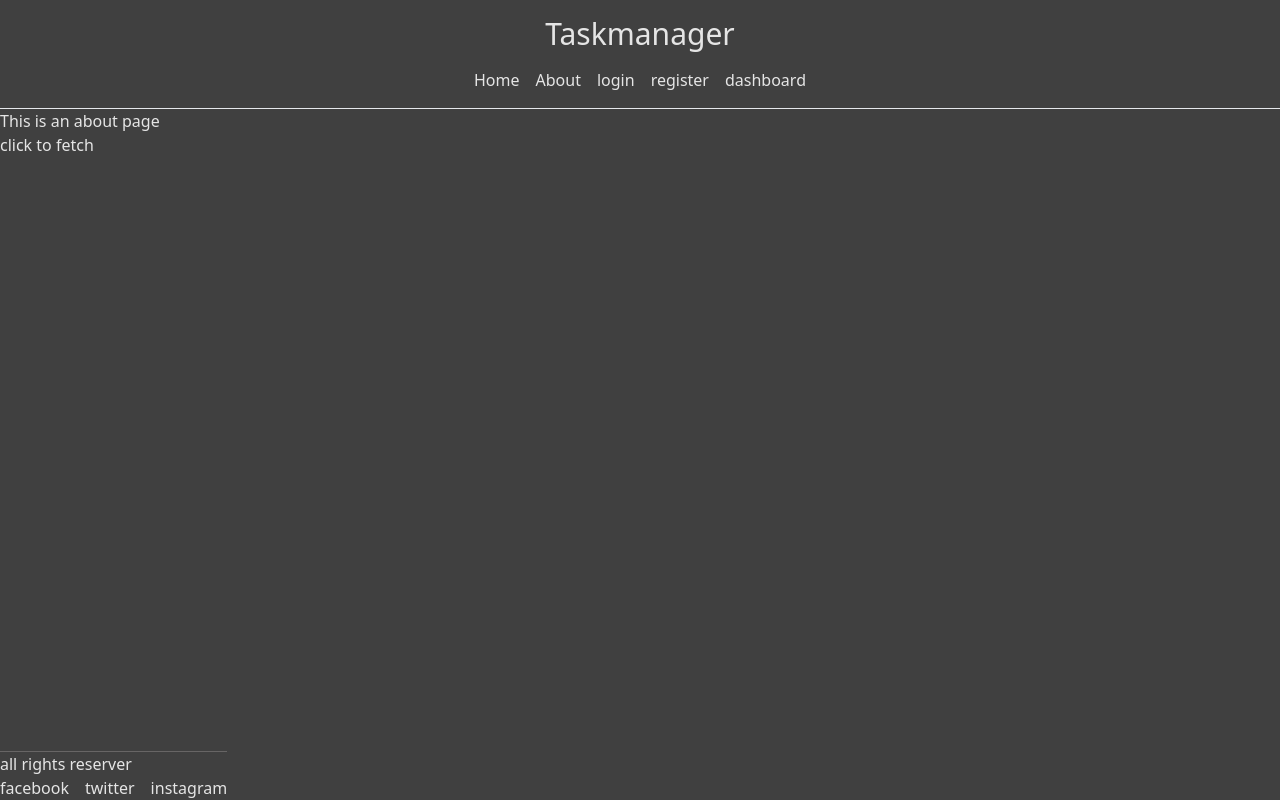
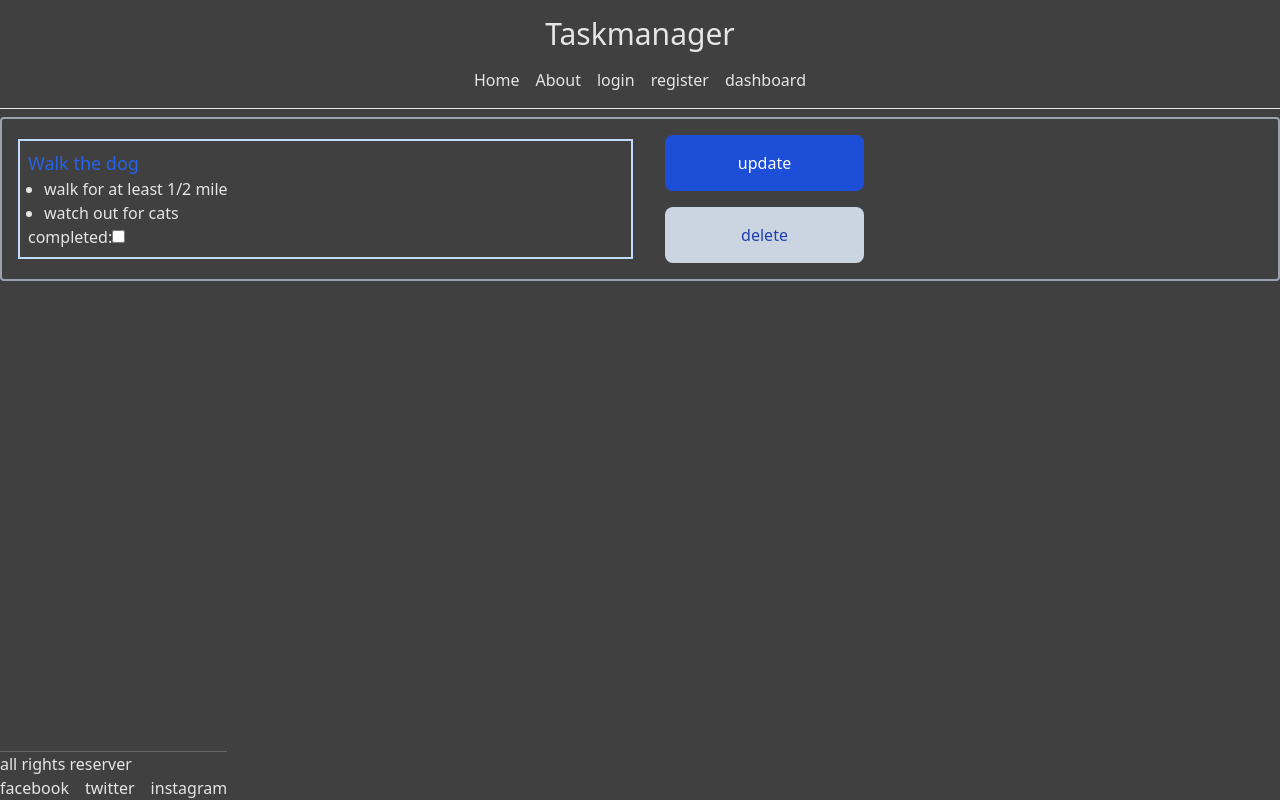
Before and after one commit to blbarr01/taskmanger-RestfulAPI, a Vue app in the folder client/: page /about in a window 1280 px wide. Built offline with nearby package versions, Linux system fonts and the light colour scheme.

Commit message:
refractors props as a single object

```diff
--- a/client/src/components/task.vue
+++ b/client/src/components/task.vue
@@ -1,21 +1,31 @@
 <template>
-    <li class="border-2 rounded border-gray-400 my-2 p-4 flex flex-row">
-        <div class="info container m-auto">
-            <h4 class="text-lg text-blue-600" >{{ props.title }}</h4>
-            <ul v-if="notes" class="ml-4 list-disc">
-                <li v-for="note in notes">{{note}}</li>
+    <li class="border-2 rounded border-gray-400 my-2 p-4 gap-4 flex flex-row">
+        <div  class="info container m-auto border-blue-200 border-2 p-2">
+
+        <!-- title and respective input -->
+            <h4 :class="[showEdit? 'hidden':'', 'text-lg', 'text-blue-600', 'cursor-pointer']"
+            @click="showEdit = !showEdit">
+                {{props.task.title }}
+            </h4>
+            <input type="text" name="task-title" :placeholder="props.task.title"
+            :class="[showEdit?'':'hidden', 'text-black']" @blur="updateTitle($event)">
+        <!-- the respective notes  -->
+            <ul v-if="props.task.notes" class="ml-4 list-disc">
+                <li v-for="note in props.task.notes">{{note}}</li>
             </ul>
-            <p>{{ props.completed_status }}</p>
+
+        <!-- the completion status -->
             <label for="completed">completed:</label>
-            <input type="checkbox" name="completed" id="">
+            <input type="checkbox" name="completed" :check="props.task.completed_status">
         </div>
-        <div id="options" class="container m-auto flex flex-col gap-4">
-            <button type="button"
-            class="bg-blue-700 text-white hover:bg-blue-300 hover:text-black rounded-lg">
+
+        <div id="options" class="container mx-auto flex flex-col gap-4 place-items-start pl-4">
+            <button type="button" @click="handleUpdate(props.task._id)"
+            class="bg-blue-700 text-white hover:bg-green-700 hover:text-black rounded-lg py-4 px-2 w-1/3">
                 update
             </button>
-            <button type="button" @click="handleDelete(props.id)"
-            class="bg-slate-300 text-blue-800 hover:bg-red-600 hover:text-white rounded-lg">
+            <button type="button" @click="handleDelete(props.task._id)"
+            class="bg-slate-300 text-blue-800 hover:bg-red-600 hover:text-white rounded-lg py-4 px-2 w-1/3">
                 delete
             </button>
         </div>
@@ -23,11 +33,14 @@
 </template>
 
 <script setup>
-const props = defineProps(['id','title','notes','completed_status'])
+import { ref } from 'vue';
+const props = defineProps({task:Object})
+
+const showEdit = ref(false)
+
 
 async function handleDelete(id){
     let endpoint = `http://localhost:8000/api/tasks/${id}`
-
     const req = new Request(endpoint,{
             method:'Delete',
             mode:'cors',
@@ -39,6 +52,14 @@ async function handleDelete(id){
     console.log(await res.json());
 }
 
+async function handleUpdate(){
 
+}
+
+function updateTitle(event){
+    showEdit.value = !showEdit.value
+    if(!event.target.value) return
+    props.task.title = event.target.value
+}
 
 </script>
--- a/client/src/components/tasklist.vue
+++ b/client/src/components/tasklist.vue
@@ -2,10 +2,7 @@
     <ul>
         <Task v-for="task in tasks"
         :key="task._id"
-        :id = task._id
-        :title="task.title"
-        :notes="task.notes"
-        :completed_status="task.completed_status"
+        :task = task
         />
     </ul>
 </template>
--- a/client/src/pages/about.vue
+++ b/client/src/pages/about.vue
@@ -1,27 +1,13 @@
-<template>
-  <div class="about">
-    <h1>This is an about page</h1>
-    <p @click="makereq">click to fetch</p>
-  </div>
-</template>
+<script setup>
+import Task from '@/components/task.vue';
 
-<script setup>
-async function makereq(){
-  try {
-  const ep = new URL("http://localhost:8000/api/test/")
-  const resp = await fetch(ep, {
-      mode:"cors"
-  })
-  console.log(resp);
-  const data = await resp.json()
-  console.log(data);
-  } catch (error) {
-
-    console.error(error);
-  }
-}
+let dt = {
+        user_id: "65834d8950dd28c54fbaa0df",
+        title:"Walk the dog",
+        notes: ["walk for at least 1/2 mile", "watch out  for cats"]
+        }
 </script>
 
-<style>
-
-</style>
+<template>
+  <Task :task="dt"/>
+</template>
```
